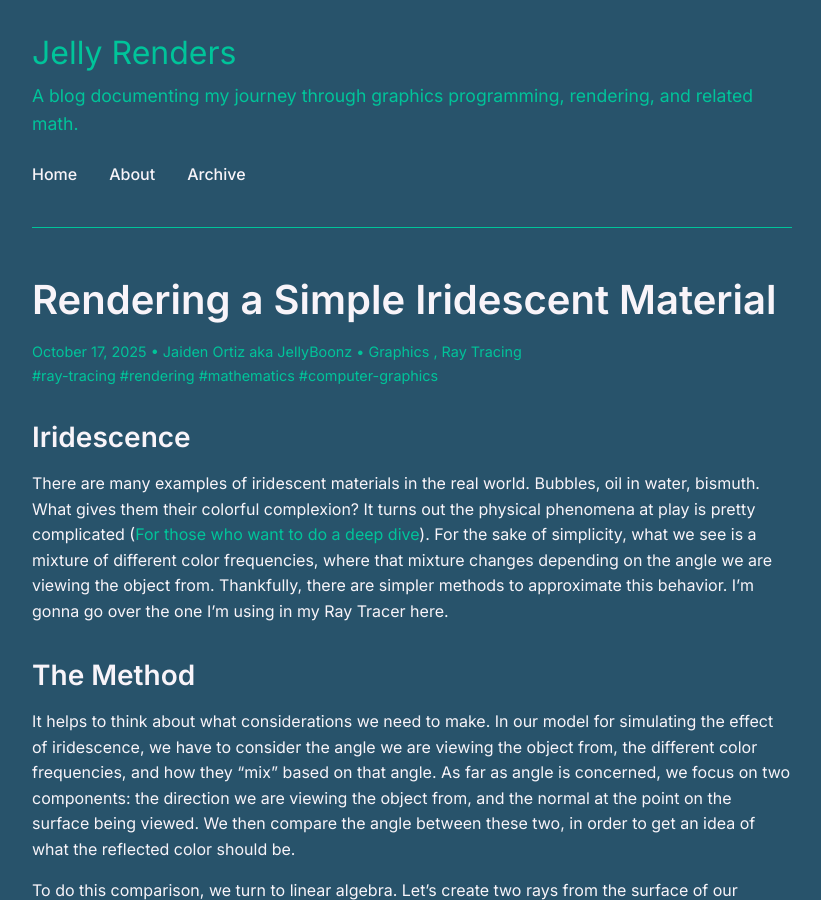
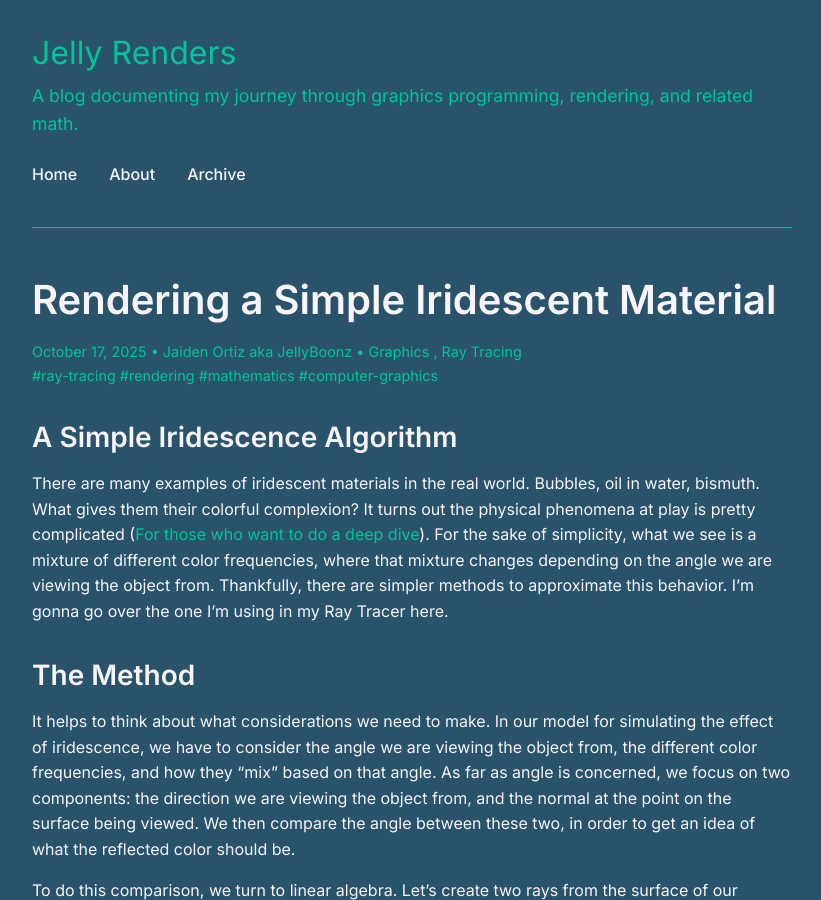
Before and after one commit to JellyBoonz/graphics-blog, a Jekyll site: the page built from _posts/2025-11-17-simple-iridescent-material.md, in a window 1280 px wide and 900 px high. Shown: the whole window, without its empty margins (228-1049 px from the left). Built offline with Jekyll 4.4.1, drawn with Linux system fonts in a browser that asks for light colours.

Commit message:
Fix description

```diff
--- a/_posts/2025-11-17-simple-iridescent-material.md
+++ b/_posts/2025-11-17-simple-iridescent-material.md
@@ -6,7 +6,7 @@ categories: [Graphics, Ray Tracing]
 tags: [ray-tracing, rendering, mathematics, computer-graphics]
 author: "Jaiden Ortiz aka JellyBoonz"
 ---
-## Iridescence
+## A Simple Iridescence Algorithm
 
 There are many examples of iridescent materials in the real world. Bubbles, oil in water, bismuth. What gives them their colorful complexion? It turns out the physical phenomena at play is pretty complicated ([For those who want to do a deep dive](https://hal.science/hal-01518344/document)). For the sake of simplicity, what we see is a mixture of different color frequencies, where that mixture changes depending on the angle we are viewing the object from. Thankfully, there are simpler methods to approximate this behavior. I'm gonna go over the one I'm using in my Ray Tracer here.
 
```
